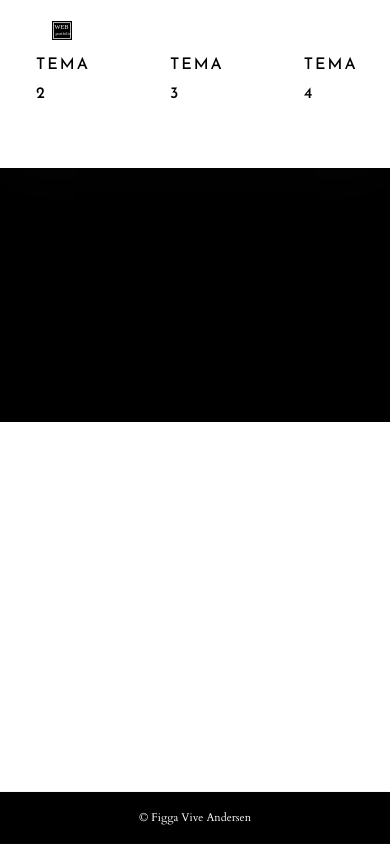
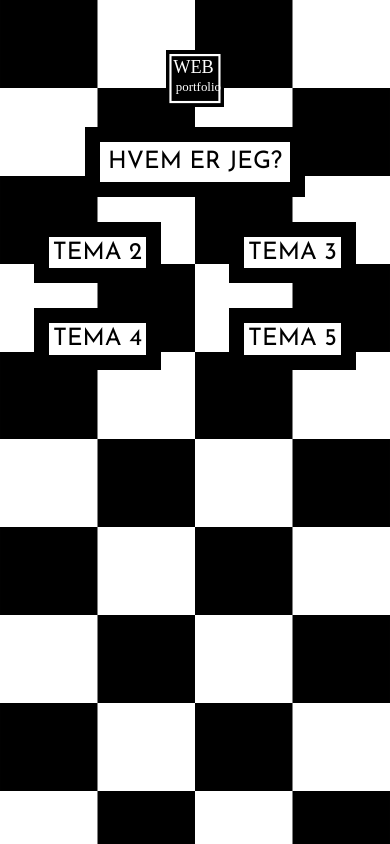
Before and after one commit to figg0001/webportfolio, a plain HTML site: page index.html in a window 390 px wide. Drawn offline with Linux system fonts and the light colour scheme.

Commit message:
Forside ikke responsiv

```diff
--- a/index.html
+++ b/index.html
@@ -5,29 +5,38 @@
     <meta http-equiv="X-UA-Compatible" content="IE=edge" />
     <meta name="viewport" content="width=device-width, initial-scale=1.0" />
     <title>Forside</title>
-    <link rel="stylesheet" href="style.css" />
+    <link rel="stylesheet" href="stylefront.css" />
     <link rel="preconnect" href="https://fonts.googleapis.com" />
     <link rel="preconnect" href="https://fonts.gstatic.com" crossorigin />
     <link href="https://fonts.googleapis.com/css2?family=Cardo:ital,wght@0,400;0,700;1,400&family=Josefin+Sans:ital,wght@0,100;0,200;0,300;0,400;0,500;0,600;0,700;1,100;1,200;1,300;1,400;1,500;1,600;1,700&display=swap" rel="stylesheet" />
     <link rel="icon" type="image/svg+xml" href="fotos/favicon.svg" />
   </head>
   <body>
-    <header>
-      <div class="logo">
-        <a href="index.html" class="current"><img src="fotos/logo.svg" alt="" /></a>
+      <div class="container">
+        <div class="logo">
+          <img src="fotos/logo.svg" alt="logo" />
+        </div>
+
+        <div class="knapweb">
+          <a href="om.html" target="_blank"><button>Hvem er jeg?</button></a>
+        </div>
+        <div class="grid_1-1">
+          <div class="knapweb">
+            <a href="t2.html"_blank"><button>Tema 2</button></a>
+          </div>
+          <div class="knapweb">
+            <a href="t3.html" target="_blank"><button>Tema 3</button></a>
+          </div>
+        </div>
+        <div class="grid_1-1">
+          <div class="knapweb">
+            <a href="t4.html" target="_blank"><button>Tema 4</button></a>
+          </div>
+          <div class="knapweb">
+            <a href="t5.html" target="_blank"><button>Tema 5</button></a>
+          </div>
+        </div>
       </div>
-      <nav>
-        <ul>
-          <li><a href="om.html">Hvem er jeg?</a></li>
-          <li><a href="t2.html">Tema 2</a></li>
-          <li><a href="t3.html">Tema 3</a></li>
-          <li><a href="t4.html">Tema 4</a></li>
-          <li><a href="t5.html">Tema 5</a></li>
-        </ul>
-      </nav>
-    </header>
-    <main></main>
-    <footer><p>© Figga Vive Andersen</p></footer>
     <script src="script.js"></script>
   </body>
 </html>
--- /dev/null
+++ b/stylefront.css
@@ -0,0 +1,58 @@
+* {
+  all: unset;
+  display: revert;
+  cursor: revert;
+  box-sizing: border-box;
+}
+main {
+  max-width: 1200px;
+  margin: 0 auto;
+}
+
+body {
+  background-image: url(fotos/test.svg);
+  background-size: 50%;
+}
+
+button {
+  border: 15px solid black;
+  background-color: white;
+  margin-top: 20px;
+  font-size: 150%;
+  font-weight: 400;
+  padding: 2%;
+  cursor: pointer;
+  font-family: "Josefin Sans", sans-serif;
+  text-transform: uppercase;
+}
+
+.container {
+  background-color: transparent;
+  margin-top: 50px;
+  justify-content: space-around;
+  align-items: center;
+}
+
+.knapweb a:hover {
+  font-weight: 900;
+  transition: all 0.3s ease 0s;
+}
+.knapweb {
+  text-align: center;
+  margin-bottom: 5px;
+}
+
+.logo {
+  margin-top: 20px;
+}
+
+.logo img {
+  width: 15%;
+  display: block;
+  margin-left: auto;
+  margin-right: auto;
+}
+.grid_1-1 {
+  display: grid;
+  grid-template-columns: 2fr 2fr;
+}
```
Also changed, not shown: t2.html (+1 -1 lines), t5.html (+2 -2 lines).
